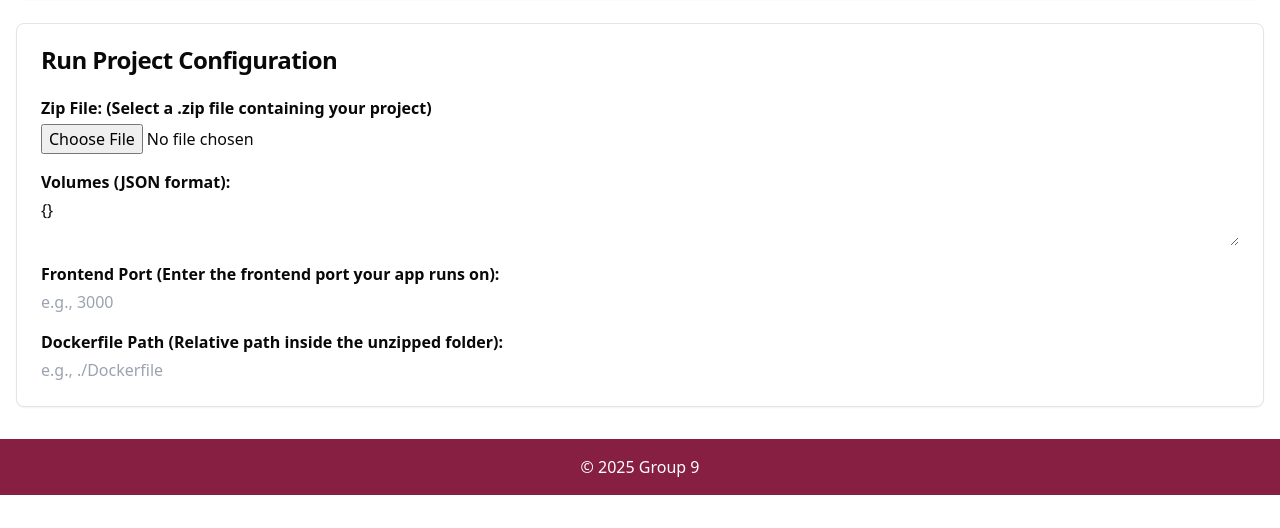
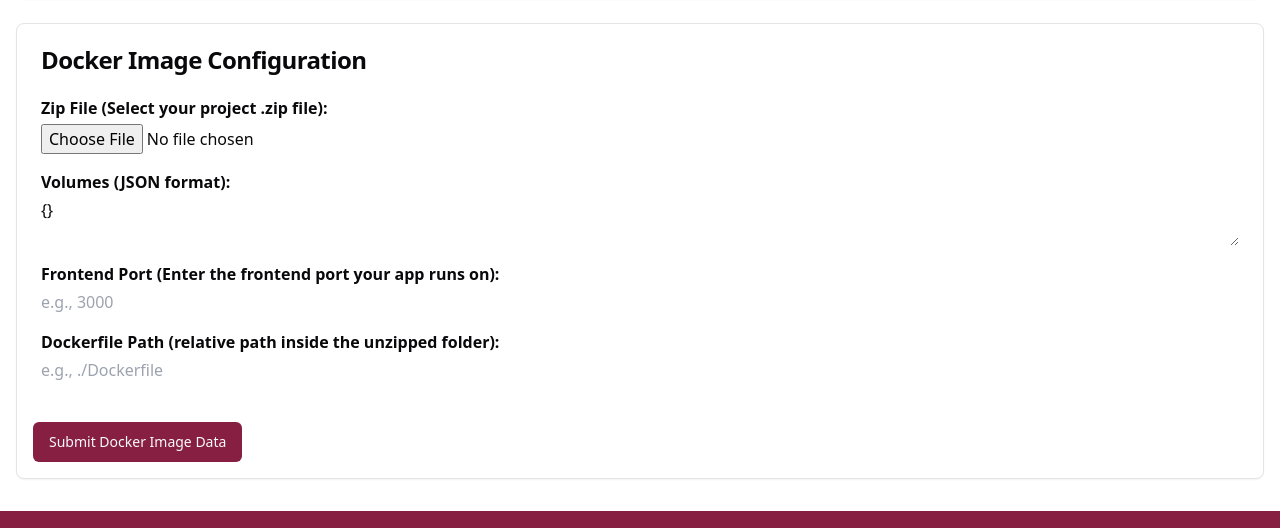
Before and after one commit to tyymr23/DiscoveryPortal, a React (Create React App) app in the folder frontend/: page /collections/1 in a window 1280 px wide. Shown: the part 923-1451 px from the top of the page. Before the commit the page ends 1418 px from the top, so only its background shows below. Built offline with nearby package versions, Linux system fonts and the light colour scheme; no server answers.

Commit message:
fixed issue

```diff
--- a/frontend/src/components/CollectionDetails.js
+++ b/frontend/src/components/CollectionDetails.js
@@ -46,6 +46,7 @@
     frontendPort: "",
     dockerfilePath: "",
   });
+  const [imageSubmitted, setImageSubmitted] = useState(false);
 
   useEffect(() => { // just to make sure the collection name is always the project name for API use
     setRunConfig((prev) => ({ ...prev, projectName: collectionName }));
@@ -220,6 +221,43 @@
     setRunConfig((prev) => ({ ...prev, [name]: value }));
   };
 
+  const handleImageSubmit = async () => {
+    if (
+      !runConfig.zipFile ||
+      runConfig.volumes.trim() === "" ||
+      runConfig.frontendPort.toString().trim() === "" ||
+      runConfig.dockerfilePath.trim() === ""
+    ) {
+      alert("Please fill in all docker image data fields.");
+      return;
+    }
+    const formData = new FormData();
+    formData.append("zipFile", runConfig.zipFile);
+    formData.append("volumes", runConfig.volumes);
+    formData.append("frontendPort", runConfig.frontendPort);
+    formData.append("dockerfilePath", runConfig.dockerfilePath);
+    try {
+      const response = await fetch(
+        `${process.env.REACT_APP_API_BASE_URL}/projects/${runConfig.projectName}/image`,
+        {
+          method: "POST",
+          body: formData,
+        }
+      );
+      const data = await response.json();
+      if (response.ok) {
+        setImageSubmitted(true);
+        alert("Docker image data submitted successfully.");
+      } else {
+        console.error("Error submitting image data:", data);
+        alert("Error submitting image data.");
+      }
+    } catch (error) {
+      console.error("Error in image submission:", error);
+      alert("Error submitting image data.");
+    }
+  };
+
   return (
     <div className="min-h-screen flex flex-col">
       <Header />
@@ -228,7 +266,7 @@
           <Card>
             <CardHeader>
               <CardTitle>{collectionName}</CardTitle>
-              <RunButton runData={runConfig} />
+              <RunButton runData={runConfig} imageSubmitted={imageSubmitted} />
             </CardHeader>
             <CardContent>
               <div className="space-y-6">
@@ -377,13 +415,13 @@
 
           <Card>
             <CardHeader>
-              <CardTitle>Run Project Configuration</CardTitle>
+              <CardTitle>Docker Image Configuration</CardTitle>
             </CardHeader>
             <CardContent>
               <div className="space-y-4">
                 <div>
                   <label htmlFor="runZipFile" className="block font-semibold">
-                    Zip File: (Select a .zip file containing your project)
+                    Zip File (Select your project .zip file):
                   </label>
                   <input
                     type="file"
@@ -425,7 +463,7 @@
                 </div>
                 <div>
                   <label htmlFor="runDockerfilePath" className="block font-semibold">
-                    Dockerfile Path (Relative path inside the unzipped folder):
+                    Dockerfile Path (relative path inside the unzipped folder):
                   </label>
                   <input
                     type="text"
@@ -440,6 +478,11 @@
                 </div>
               </div>
             </CardContent>
+            <div className="p-4">
+              <Button onClick={handleImageSubmit} disabled={imageSubmitted}>
+                {imageSubmitted ? "Image Submitted" : "Submit Docker Image Data"}
+              </Button>
+            </div>
           </Card>
 
           {(userRole === "admin" || userRole === "client") && (
--- a/frontend/src/components/RunButton.js
+++ b/frontend/src/components/RunButton.js
@@ -1,6 +1,6 @@
 import React, { useEffect, useState } from 'react'
 
-const RunButton = ({ runData }) => {
+const RunButton = ({ runData, imageSubmitted }) => {
     const [projectUrl, setProjectUrl] = useState("")
     const [loading, setLoading] = useState(false)
 
@@ -8,39 +8,23 @@
         console.log("RunData recieved in RunButton:", runData);
     }, [runData])
 
-    const isRunConfigComplete =
-        runData.zipFile &&
-        runData.projectName.trim() !== "" &&
-        runData.volumes.trim() !== "" &&
-        runData.frontendPort.toString().trim() !== "" &&
-        runData.dockerfilePath.trim() !== "";
-
+    const canRun = imageSubmitted; // lets us know if we are ready to run image
 
     const handleClick = async () => {
-        setLoading(true)
-        const formData = new FormData();
-        formData.append('zipFile', runData.zipFile);
-        formData.append('projectName', runData.projectName);
-        formData.append('volumes', runData.volumes);
-        formData.append('frontendPort', runData.frontendPort);
-        formData.append('dockerfilePath', runData.dockerfilePath);
-
+        setLoading(true);
         try {
             const response = await fetch(
                 `${process.env.REACT_APP_API_BASE_URL}/projects/${runData.projectName}/run`,
-                {
-                    method: 'POST',
-                    body: formData,
-                }
+                { method: 'GET' }
             );
             const data = await response.json();
             if (data.url) {
                 setProjectUrl(data.url);
             } else {
-                console.error('No URL returned from API:', data);
+                console.error("No URL returned from API:", data);
             }
         } catch (error) {
-            console.error('Error running the project:', error);
+            console.error("Error running the project:", error);
         } finally {
             setLoading(false);
         }
@@ -50,12 +34,12 @@
         <div className='flex flex-row items-center gap-4 pt-4'>
             <button
                 className={`w-40 py-2 rounded-lg transition duration-300 ${
-                    loading || projectUrl || !isRunConfigComplete
+                    loading || projectUrl || !canRun
                     ? "bg-gray-400 cursor-not-allowed"
                     : "bg-orange-400 text-white hover:bg-orange-500"
                 }`}
                 onClick={handleClick}
-                disabled={loading || projectUrl || !isRunConfigComplete}
+                disabled={loading || projectUrl || !canRun}
             >
                 {loading ? "Loading..." : "Run Project"}
             </button>
```
